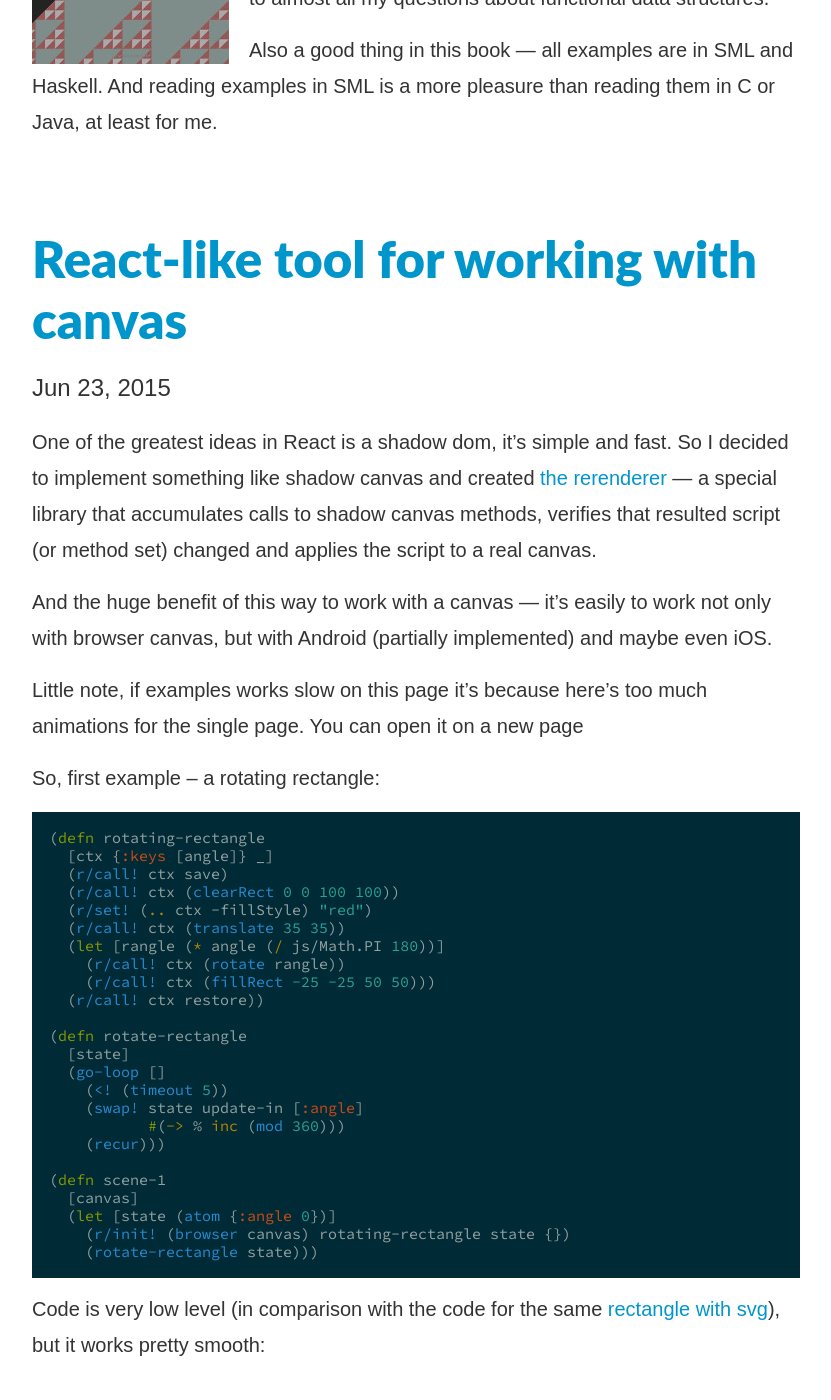
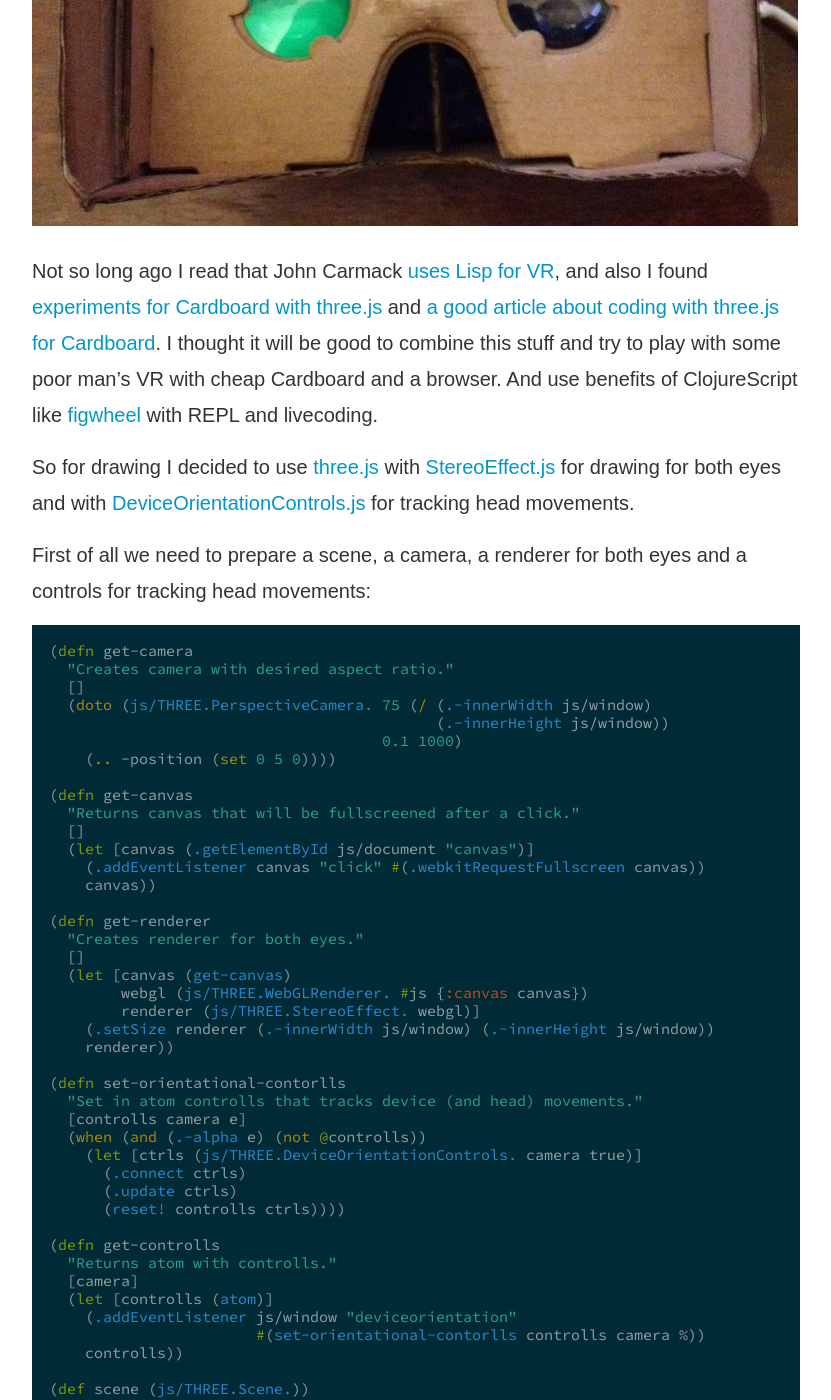
Before and after one commit to nvbn/nvbn.github.io, a Jekyll site: the page built from index.html, in a window 1280 px wide and 1400 px high, scrolled down 626 px. Shown: the whole window, without its empty margins (224-1055 px from the left). Built offline with Jekyll 4.4.1, drawn with Linux system fonts in a browser that asks for light colours; Markdown is read by kramdown in place of the engine named in the settings; a script that is not in the unit is left out; the list of posts is cut into pages by our own code; some of the changed text lies outside the part shown.

Commit message:
Add an article about vr

````diff
--- /dev/null
+++ b/_posts/2015-06-28-cljs-vr.md
@@ -0,0 +1,148 @@
+---
+layout:     post
+title:      "VR with ClojureScript, three.js and Google Cardboard"
+date:       2015-06-28 18:12:00
+keywords:   clojure, clojurescript, google cardboard, vr, three.js
+---
+
+![cardboard](/assets/cardboard.jpg)
+
+Not so long ago I read that John Carmack [uses Lisp for VR](https://twitter.com/ID_AA_Carmack/status/611279873852731392),
+and also I found [experiments for Cardboard with three.js](https://vr.chromeexperiments.com/)
+and [a good article about coding with three.js for Cardboard](http://www.sitepoint.com/bringing-vr-to-web-google-cardboard-three-js/).
+I thought it will be good to combine this stuff and try to play
+with some poor man's VR with cheap Cardboard and a browser. And use benefits of ClojureScript
+like [figwheel](https://github.com/bhauman/lein-figwheel) with REPL and livecoding.
+
+So for drawing I decided to use [three.js](http://threejs.org/) with
+[StereoEffect.js](https://github.com/mrdoob/three.js/raw/5c7e0df9b100ba40cdcaaf530196290e16c34858/examples/js/effects/StereoEffect.js)
+for drawing for both eyes and with
+[DeviceOrientationControls.js](https://github.com/mrdoob/three.js/raw/5c7e0df9b100ba40cdcaaf530196290e16c34858/examples/js/controls/DeviceOrientationControls.js)
+for tracking head movements.
+
+
+First of all we need to prepare a scene, a camera, a renderer for both eyes
+and a controls for tracking head movements:
+
+```clojure
+(defn get-camera
+  "Creates camera with desired aspect ratio."
+  []
+  (doto (js/THREE.PerspectiveCamera. 75 (/ (.-innerWidth js/window)
+                                           (.-innerHeight js/window))
+                                     0.1 1000)
+    (.. -position (set 0 5 0))))
+
+(defn get-canvas
+  "Returns canvas that will be fullscreened after a click."
+  []
+  (let [canvas (.getElementById js/document "canvas")]
+    (.addEventListener canvas "click" #(.webkitRequestFullscreen canvas))
+    canvas))
+
+(defn get-renderer
+  "Creates renderer for both eyes."
+  []
+  (let [canvas (get-canvas)
+        webgl (js/THREE.WebGLRenderer. #js {:canvas canvas})
+        renderer (js/THREE.StereoEffect. webgl)]
+    (.setSize renderer (.-innerWidth js/window) (.-innerHeight js/window))
+    renderer))
+
+(defn set-orientational-contorlls
+  "Set in atom controlls that tracks device (and head) movements."
+  [controlls camera e]
+  (when (and (.-alpha e) (not @controlls))
+    (let [ctrls (js/THREE.DeviceOrientationControls. camera true)]
+      (.connect ctrls)
+      (.update ctrls)
+      (reset! controlls ctrls))))
+
+(defn get-controlls
+  "Returns atom with controlls."
+  [camera]
+  (let [controlls (atom)]
+    (.addEventListener js/window "deviceorientation"
+                       #(set-orientational-contorlls controlls camera %))
+    controlls))
+
+(def scene (js/THREE.Scene.))
+(def camera (get-camera))
+(def renderer (get-renderer))
+(def controlls (get-controlls camera))
+```
+
+And then functions for rendering:
+
+```clojure
+(defn do-render
+  "Called on each render."
+  [])
+
+(defn render
+  "Called on each render. This function not reloads on changes."
+  []
+  (js/requestAnimationFrame render)
+  (when @controlls
+    (.update @controlls))
+  (.updateProjectionMatrix camera)
+  (do-render)
+  (.render renderer scene camera))
+
+; Not reload render function when code changed:
+(defonce render-started (atom false))
+(when-not @render-started
+  (render)
+  (reset! render-started true))
+```
+
+When we need to do some actions (change color, rotate, etc) on each render
+&mdash; we need to change `do-render`.
+
+Well, enough with boilerplate, look at some example &mdash; two rotating rectangles,
+you can see this example in the video. The code isn't good looking, three.js api
+not so very friendly with ClojureScript, but it readable:
+
+```clojure
+(defn create-rect
+  "Creates a rect with given color and xyz."
+  [color x y z]
+  (js/THREE.Mesh. (js/THREE.BoxGeometry. x y z)
+                  (js/THREE.MeshBasicMaterial. #js {:color color})))
+
+; Creates white rect:
+(def rect (create-rect "white" 1 1 1))
+(.. rect -position (set 1 1 0))
+(.add scene rect)
+
+; Creates yellow rect:
+(def other-rect (create-rect "yellow" 1 2 3))
+(.. other-rect -position (set -0.5 -2 0))
+(.add scene other-rect)
+
+(defn do-render
+  "Called on each render."
+  []
+  ; Rotates white rect:
+  (set! (.. rect -rotation -x)
+        (+ (.. rect -rotation -x) 0.01))
+  (set! (.. rect -rotation -y)
+        (+ (.. rect -rotation -y) 0.01))
+  ; Rotates yellow rect:
+  (set! (.. other-rect -rotation -x)
+        (- (.. other-rect -rotation -x) 0.1))
+  (set! (.. other-rect -rotation -y)
+        (+ (.. other-rect -rotation -y) 0.1)))
+```
+
+Let's see it in action, it's not so fabulous without Cardboard, but livecoding
+makes it more interesting:
+
+<iframe width="766" height="430" src="https://www.youtube.com/embed/KxHQ2_bBLd8" frameborder="0" allowfullscreen></iframe>
+
+This way to work with Cardboard has a few problems: we can't use the magnet trigger and
+we don't have special lens distortion correction. And I guess next time
+I'll try to use [Cardboard SDK for Android](https://developers.google.com/cardboard/android/) with
+[Clojure on Android](http://clojure-android.info/).
+
+[Gist with the sources.](https://gist.github.com/nvbn/b57eda355b74d08e049e)
````
Also changed, not shown: _posts/2015-06-23-react-like-canvas.md (+1 -1 lines), assets/cardboard.jpg (added).
